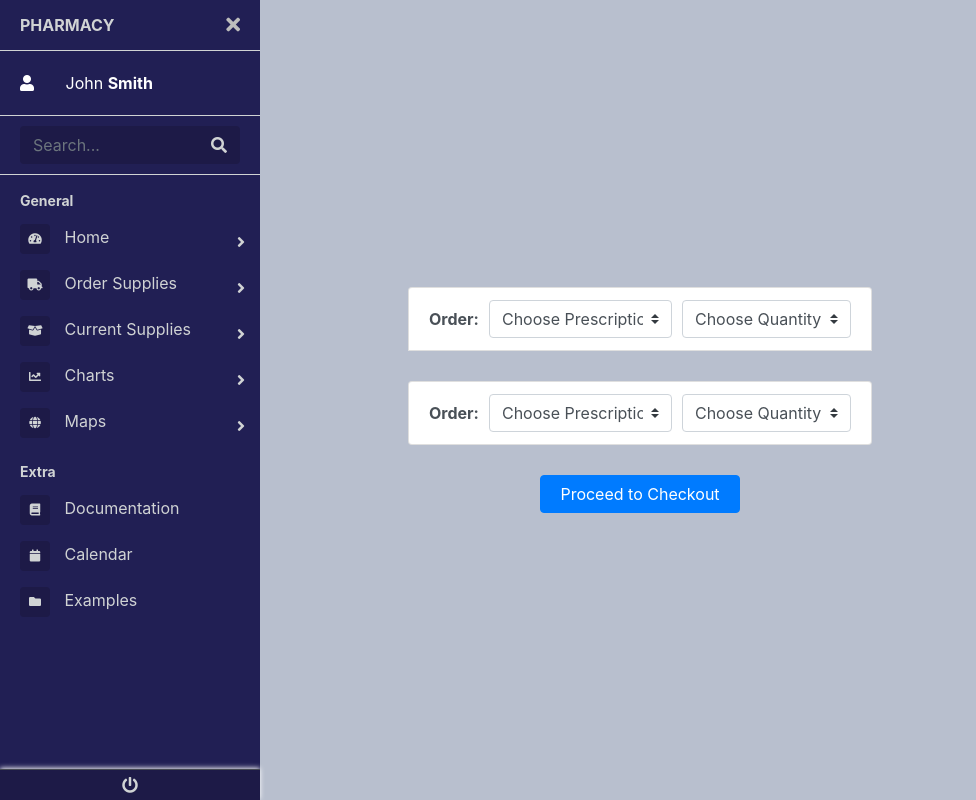
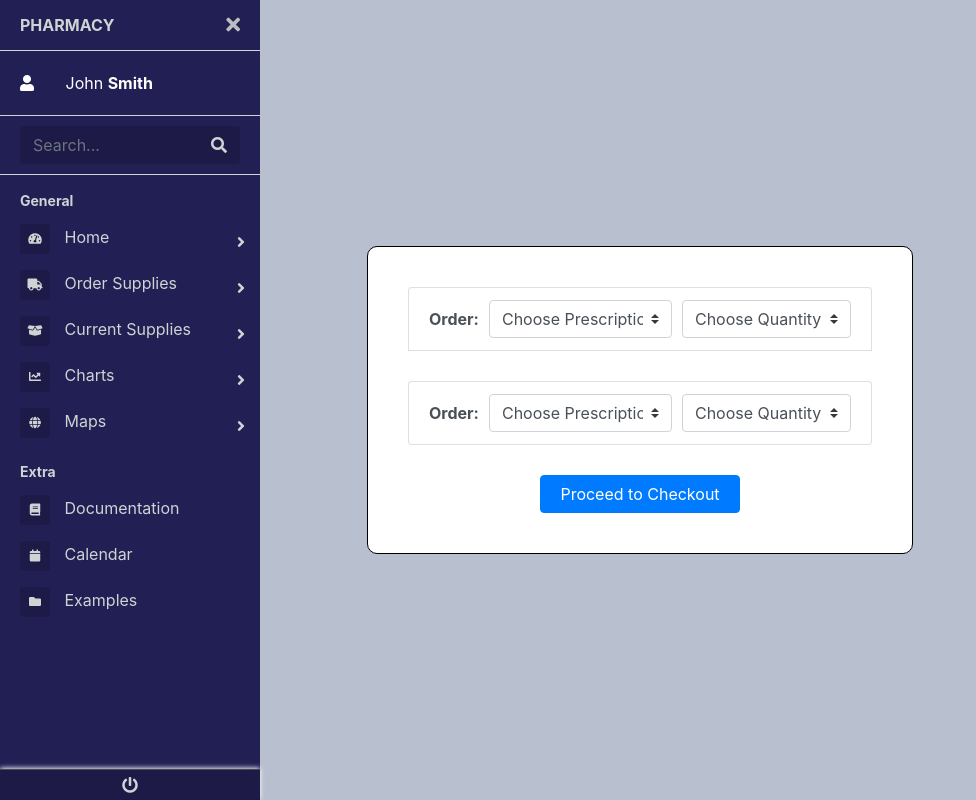
Before and after one commit to ZygisDom/PharmacyIP3, a PHP site: page /StockManagement.html in a window 1280 px wide. Shown: the whole page, without its empty margins (0-976 px from the left). Run offline with PHP 8.4, Linux system fonts and the light colour scheme; some libraries are stand-ins or nearby versions.

```diff
--- a/StockManagement.html
+++ b/StockManagement.html
@@ -121,7 +121,7 @@
             <!-- page-content" -->
         </div>
         <div class="container vertical-center d-flex justify-content-center" id="stock-box">
-            <ul class="list-group">
+            <ul class="list-group white-list">
                 <li class="list-group-item d-flex justify-content-between align-items-center list-group-item-action">
                     <b class="b-margin-10">Order:</b>
                     <div class="btn-group">
--- a/styles.css
+++ b/styles.css
@@ -863,6 +863,13 @@ button:focus {
     margin-right: 10px;
 }
 
+.white-list {
+    background: #fff;
+    padding: 40px !important;
+    border: 1px solid #000;
+    border-radius: 10px;
+}
+
 /** ==CHARTS==**/
 
 .main-chart{
```
